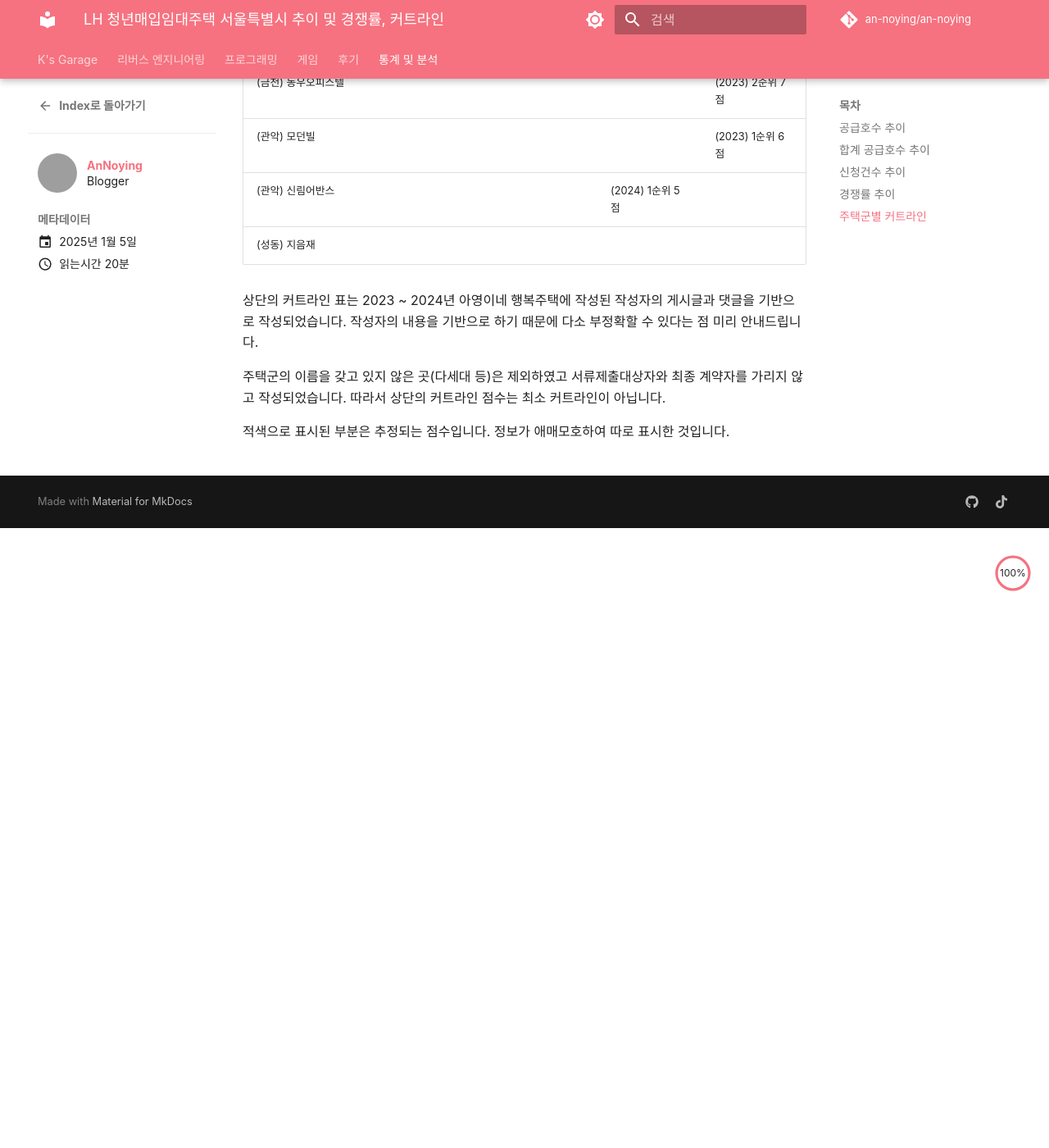
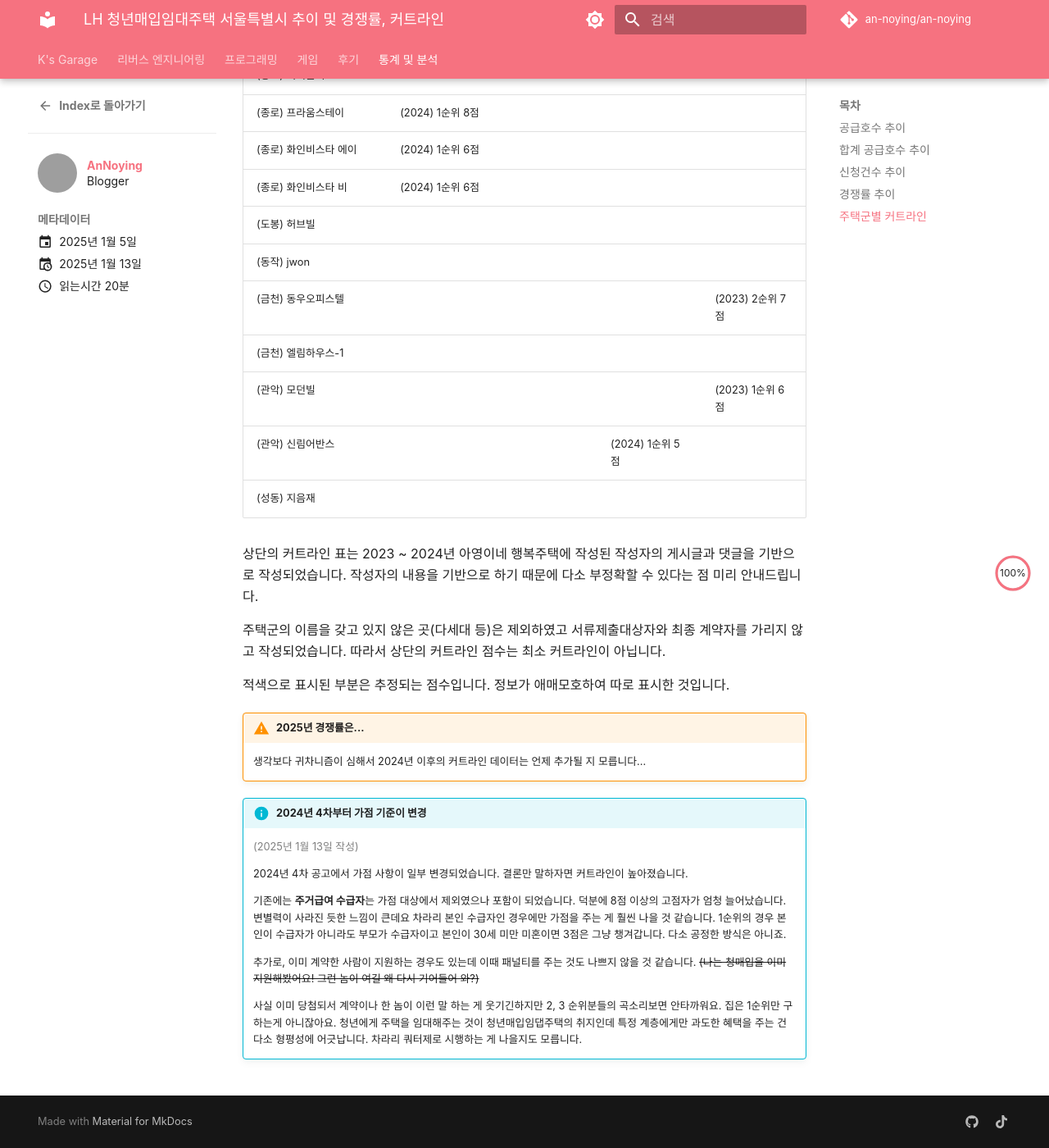
Before and after one commit to AN-NOYING/an-noying.github.io, an MkDocs documentation site: the page built from docs/stat/posts/lh_competition_rate.md, in a window 1280 px wide and 1400 px high, scrolled down 7619 px. Shown: the whole window at 82% size. Built offline with MkDocs 1.6.1 and Material for MkDocs 9.7.7, drawn with Linux system fonts in a browser that asks for light colours; some web fonts are replaced; comment, search, counter and statistics services are not loaded; before the commit the page ends 8263 px from its top, so only the background shows below that; some of the changed text lies outside the part shown; grey boxes are pictures that could not be loaded.

Commit message:
Update
- 게시글 내용 갱신

```diff
--- a/docs/stat/posts/lh_competition_rate.md
+++ b/docs/stat/posts/lh_competition_rate.md
@@ -2,7 +2,9 @@
 title: LH 청년매입임대주택 서울특별시 추이 및 경쟁률, 커트라인
 authors:
   - annoying
-date: 2025-01-05T00:00:00
+date:
+  created: 2025-01-05T00:00:00
+  updated: 2025-01-13T00:00:00
 readtime: 20
 tags:
   - LH
@@ -57,6 +59,7 @@ LH가 공급하는 주택의 메리트와 최근 몇 년 전부터 발생한 전
 |:----|:----|:----|:----|:----|
 |(중구) 오렌지카운티|(2024) 1순위 9점| | | |
 |(중구) 더슈필라움377| | | | |
+|(중구) 왕십리큐브스테이트| | | | |
 |(용산) 클라우드나인| | | | |
 |(용산) 씨모어|(2023) 1순위 5점| | | |
 |(성동) 왕십리렉스프리미엄| | | | |
@@ -81,6 +84,7 @@ LH가 공급하는 주택의 메리트와 최근 몇 년 전부터 발생한 전
 |(증랑) 솔렌시아5|<span style="color: #ee2323;">(2023) 1순위 5점</span>| | | |
 |(중랑) 더하우스도도|| | | |
 |(중랑) 청운명가프라임|| | | |
+|(중랑) 상봉힐스테이| | | |(2024) 1순위 8점|
 |(성북) 다원캐슬| | | | |
 |(성북) 반석영우빌| | | | |
 |(성북) 형지쉐르빌| | | | |
@@ -92,12 +96,14 @@ LH가 공급하는 주택의 메리트와 최근 몇 년 전부터 발생한 전
 |(강북) 청운미가| | | | |
 |(노원) 조은주택| | | | |
 |(노원) 플라체76| | | | |
+|(노원) 라티빌7| | | |(2024) 1순위 8점|
 |(은평) 동산주택홈타운| | | | |
 |(은평) 예그리나6차| | | | |
 |(은평) 예그리나7차|(2023) 1순위 4점| | | |
 |(은평) 예그리나9차| | | |(2023) 1순위 7점|
 |(은평) 예그니라11차| | | | |
 |(은평) 위산일리온시티| | | | |
+|(은평) 나린하우징3차| | | | |
 |(은평) 나린하우징5차| | | | |
 |(은평) 위산 일리온시티| | | | |
 |(서대문) DMC갤러리아|(2023) 1순위 5점| | | |
@@ -109,7 +115,7 @@ LH가 공급하는 주택의 메리트와 최근 몇 년 전부터 발생한 전
 |(강서) 플래티노| | | | |
 |(강서) 마곡스카이| | | | |
 |(강서) 레몬트리지움| | | | |
-|(강서) SJ라벨라| | | | |
+|(강서) SJ라벨라| | | |<span style="color: red">(2024) 1순위 9점</span>|
 |(강서) 펜타곤스카이|(2023) 2순위 10점| |(2023) 1순위 9점| |
 |(영등포) 대정이오스| | | | |
 |(영등포) 파크에비뉴A| | | | |
@@ -122,7 +128,7 @@ LH가 공급하는 주택의 메리트와 최근 몇 년 전부터 발생한 전
 |(서초) 서원빌| | | | |
 |(서초) 삼화에코빌| | | | |
 |(서초) 아이리스예당| | | | |
-|(서초) 백년빌|(2024) 1순위 9점| | | |
+|(서초) 백년빌|(2024) 1순위 9점| | |<span style="color: red">(2024) 1순위 9점</span>|
 |(서초) 방배아림하우징| | | | |
 |(서초) 포엠빌| | | | |
 |(양천) 만민하늘해| | | | |
@@ -172,6 +178,7 @@ LH가 공급하는 주택의 메리트와 최근 몇 년 전부터 발생한 전
 |(도봉) 허브빌| | | | |
 |(동작) jwon| | | | |
 |(금천) 동우오피스텔| | | |(2023) 2순위 7점|
+|(금천) 엘림하우스-1|||||
 |(관악) 모던빌| | | |(2023) 1순위 6점|
 |(관악) 신림어반스| | |(2024) 1순위 5점| |
 |(성동) 지음재| | | | |
@@ -182,6 +189,20 @@ LH가 공급하는 주택의 메리트와 최근 몇 년 전부터 발생한 전
 
 적색으로 표시된 부분은 추정되는 점수입니다. 정보가 애매모호하여 따로 표시한 것입니다.
 
+!!! warning "2025년 경쟁률은..."
+    생각보다 귀차니즘이 심해서 2024년 이후의 커트라인 데이터는 언제 추가될 지 모릅니다...
+
+!!! info "2024년 4차부터 가점 기준이 변경"
+    <span style="color: gray">(2025년 1월 13일 작성)</span>
+
+    2024년 4차 공고에서 가점 사항이 일부 변경되었습니다. 결론만 말하자면 커트라인이 높아졌습니다.
+
+    기존에는 **주거급여 수급자**는 가점 대상에서 제외였으나 포함이 되었습니다. 덕분에 8점 이상의 고점자가 엄청 늘어났습니다. 변별력이 사라진 듯한 느낌이 큰데요 차라리 본인 수급자인 경우에만 가점을 주는 게 훨씬 나을 것 같습니다. 1순위의 경우 본인이 수급자가 아니라도 부모가 수급자이고 본인이 30세 미만 미혼이면 3점은 그냥 챙겨갑니다. 다소 공정한 방식은 아니죠.
+
+    추가로, 이미 계약한 사람이 지원하는 경우도 있는데 이때 패널티를 주는 것도 나쁘지 않을 것 같습니다. ~~(나는 청매입을 이미 지원해봤어요! 그런 놈이 여길 왜 다시 기어들어 와?)~~
+
+    사실 이미 당첨되서 계약이나 한 놈이 이런 말 하는 게 웃기긴하지만 2, 3 순위분들의 곡소리보면 안타까워요. 집은 1순위만 구하는게 아니잖아요. 청년에게 주택을 임대해주는 것이 청년매입임댑주택의 취지인데 특정 계층에게만 과도한 혜택을 주는 건 다소 형평성에 어긋납니다. 차라리 쿼터제로 시행하는 게 나을지도 모릅니다.
+
 
 <script defer src="//cdn.jsdelivr.net/npm/chart.js/dist/chart.umd.min.js"></script>
 <script defer src="//cdn.jsdelivr.net/gh/AN-NOYING/DataRoom/Blog/Analysis/lh-competition-rate.js"></script>
```
